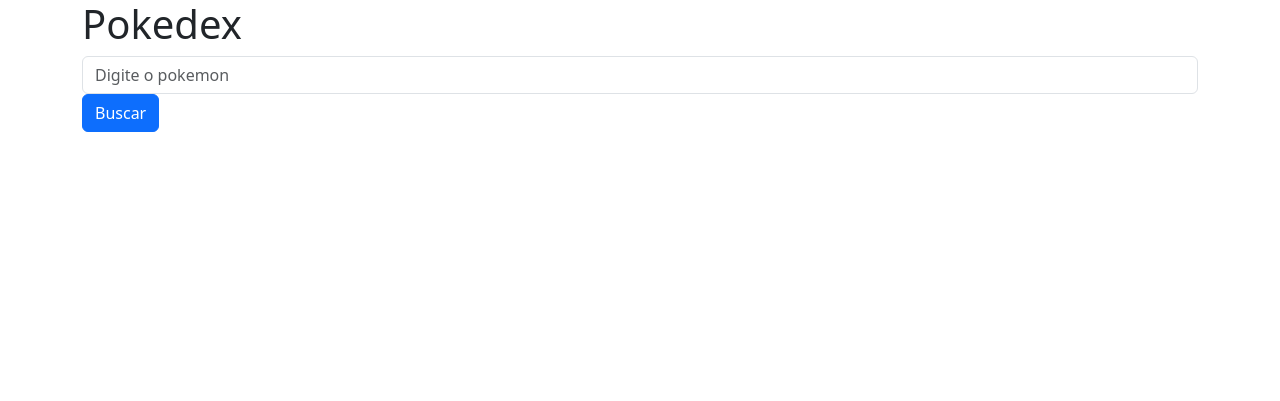
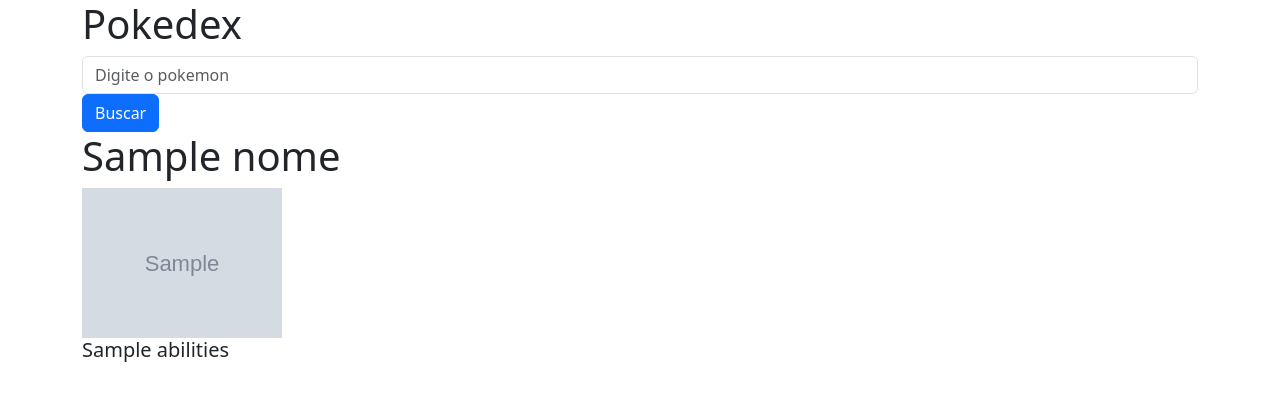
Before and after one commit to williamrx777/Pokedex, a Flask app: template templates/index.html in a window 1280 px wide. Shown: the top 401 px of the page. Run offline with Flask 2, Linux system fonts and the light colour scheme; the template is opened without the code that fills it: most values are stand-ins (such as "Sample title", 1, 10 or a date in 2020); grey boxes marked "Sample" are stand-in pictures.

Commit message:
Thirt commit

```diff
--- a/app.py
+++ b/app.py
@@ -1,23 +1,28 @@
-from flask import Flask,render_template,request,redirect,url_for
+from flask import Flask,render_template
+from flask.globals import request
+from models.pokedex import Pokedex
 import requests
-
+import json
 app = Flask(__name__)
 
-@app.route('/', methods=['GET','POST'])
+@app.route('/')
 def index():
-    if request.method == 'POST':
-        nome = request.form['nome'].lower()
-        return redirect(url_for('pokedex', nome=nome))
-    else:
-        return render_template('index.html')
-@app.route('/pokedex/<nome>')
-def pokedex(nome=None):
-    p = nome
-    pokedex = requests.get(f'https://pokeapi.co/api/v2/pokemon/{p}')
-    pokedex_view = pokedex.json()
-    forms = pokedex_view['forms'][0]['name']
-    sprites = pokedex_view['sprites']['front_default']
-    abilities = pokedex_view['abilities'][0]['ability']['name']
-    return render_template('pokedex.html', forms=forms,sprites=sprites, abilities=abilities )
+    return render_template('index.html')
+@app.route('/buscar', methods=['GET','POST'])
+def pokedex():
+    pokedex = Pokedex(request.form['nome'],"")
+    try:
+        res = json.loads(requests.get(f"https://pokeapi.co/api/v2/pokemon/{pokedex.nome}").text)
+        resposta = res['sprites']
+        resposta = resposta['front_default']
+        pokedex.foto = resposta
+
+    except:
+        return "pokemon não encontrado "
+
+    return render_template('index.html',
+    foto = pokedex.foto,
+    nome = pokedex.nome
+    )
 if __name__=='__name__':
     app.run(Debug=True)
--- /dev/null
+++ b/models/pokedex.py
@@ -0,0 +1,4 @@
+class Pokedex:
+    def __init__(self,nome,foto):
+        self.nome=nome
+        self.foto=foto
--- a/templates/index.html
+++ b/templates/index.html
@@ -2,10 +2,13 @@
 
 {% block content %}
     <div class="container">
-        <form action="#" method="post">
+        <form action="/buscar" method="post">
             <h1 class="h1">Pokedex</h1>
             <input class="form-control" type="text" name="nome" placeholder="Digite o pokemon">
             <button class="btn btn-primary" type="submit" value="submit">Buscar</button>
+            <h1 class="h1">{{nome}}</h1>
+            <img src="{{foto}}" width="200px">
+            <h5 class="h5">{{abilities}}</h5>
         </form>
     </div>
 {% endblock %}
```
